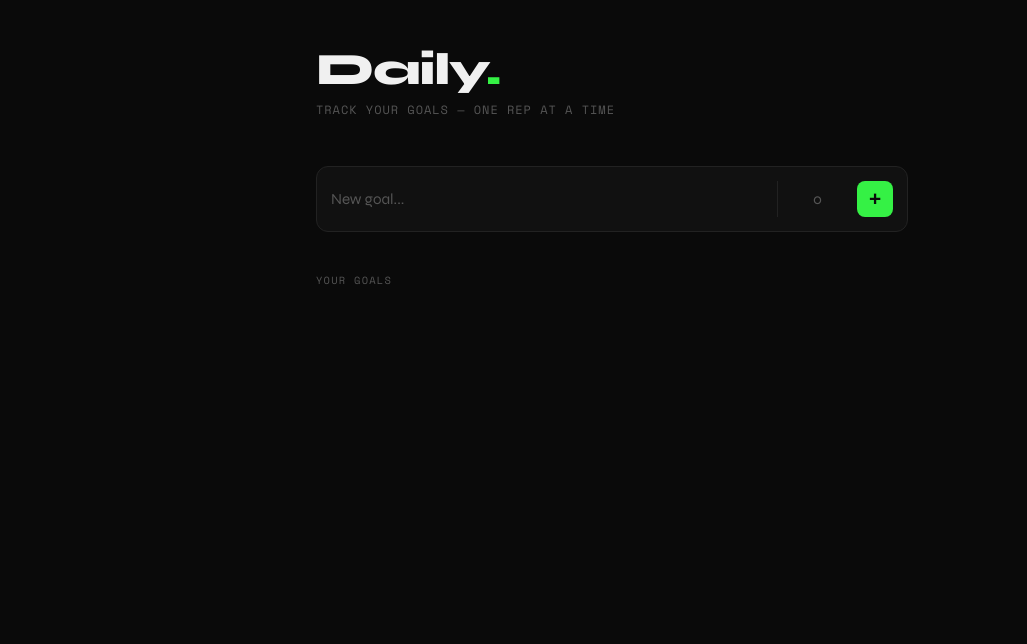
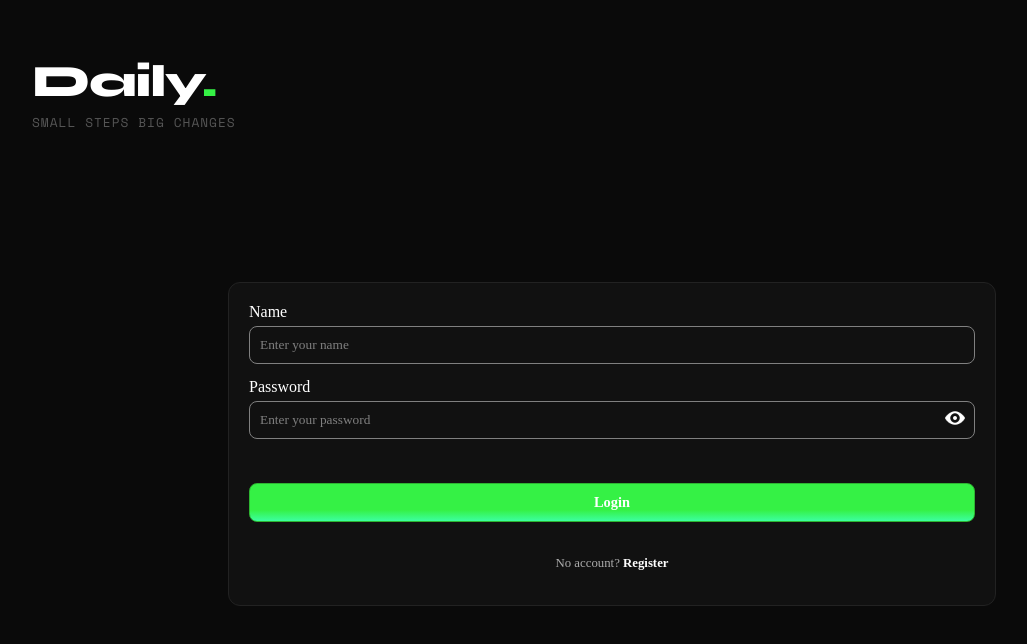
Before and after one commit to Siusseites/Daily-Tracker, a website: page index.html in a window 1280 px wide. Shown: the whole page, without its empty margins (28-1055 px from the left). Drawn offline with nearby package versions, Linux system fonts and the light colour scheme; a web font is replaced by a local one.

Commit message:
Add files via upload

```diff
--- a/index.html
+++ b/index.html
@@ -1,26 +1,60 @@
 <!DOCTYPE html>
-<html lang="en">
+<html lang="de">
 <head>
   <meta charset="UTF-8">
   <meta name="viewport" content="width=device-width, initial-scale=1.0">
-  <title>Daily Goal Tracker</title>
-  <link rel="stylesheet" href="styles.css">
+  <title>Daily Login</title>
+  <link rel="stylesheet" href="start.css">
+  <link rel="preconnect" href="https://fonts.googleapis.com">
+<link rel="preconnect" href="https://fonts.gstatic.com" crossorigin>
+<link href="https://fonts.googleapis.com/css2?family=Google+Sans:ital,opsz,wght@0,17..18,400..700;1,17..18,400..700&display=swap" rel="stylesheet">
 </head>
 <body>
-  <header>
-    <h1>Daily<span>.</span></h1>
-    <p>Track your goals — one rep at a time</p>
-  </header>
+  <div class="auth-view" id="auth-view">
+    <header>
+      <h1>Daily<span>.</span></h1>
+      <p>Small steps big changes</p>
+    </header>
 
-  <div class="add-form">
-    <input type="text" id="titel" placeholder="New goal...">
-    <input type="number" id="goal" placeholder="0">
-    <button class="js-add-btn">+</button>
+    <div id="login-form" class="auth-form">
+      <div class="">
+        <label for="login-name">Name</label>
+        <input type="text" id="login-name" placeholder="Enter your name" class="auth-input">
+      </div>
+      <div class="">
+        <label for="login-password">Password</label>
+        <div class="password-container">
+          <input type="password" id="login-password" placeholder="Enter your password" class="auth-input">
+          <button><img class="login-toggle-password hidden" src="icons8-eye-30.png" alt=""></button>
+        </div>
+      </div>
+      <button id="login-btn" class="auth-btn">Login</button>
+      <p class="auth-switch">
+        No account? <span id="show-register" class="switch-link">Register</span>
+      </p>
+      <p id="login-error" class="error-message"></p>
+    </div>
+
+    <div id="register-form" class="auth-form hidden">
+      <div class="">
+        <label for="register-name">Username</label>
+        <input type="text" id="register-name" placeholder="Username" class="auth-input">
+      </div>
+      <div class="">
+        <label for="register-password">Password</label>
+        <div class="password-container">
+          <input type="password" id="register-password" placeholder="Password (min. 4 chars)" class="auth-input">
+          <button><img class="register-toggle-password hidden" src="icons8-eye-30.png" alt=""></button>
+        </div>
+      </div>
+      <button id="register-btn" class="auth-btn">Register</button>
+      <p class="auth-switch">
+        Already have an account? <span id="show-login" class="switch-link">Login</span>
+      </p>
+      <p id="register-error" class="error-message"></p>
+    </div>
   </div>
 
-  <p class="section-label">Your goals</p>
-  <ul></ul>
-
-  <script type="module" src="app.js"></script>
+  <script type="module" src="register.js"></script>
 </body>
 </html>
--- a/register.js
+++ b/register.js
@@ -41,7 +41,7 @@ loginBtn.addEventListener('click', async () => {
 
     loginNameInput.value = ''
     loginPasswordInput.value = ''
-    window.location.href = 'index.html'
+    window.location.href = 'tracker.html'
   } else{
     loginError.innerHTML = daten.error
   }
```
Also changed, not shown: tracker.html (added, +26 -0 lines).
